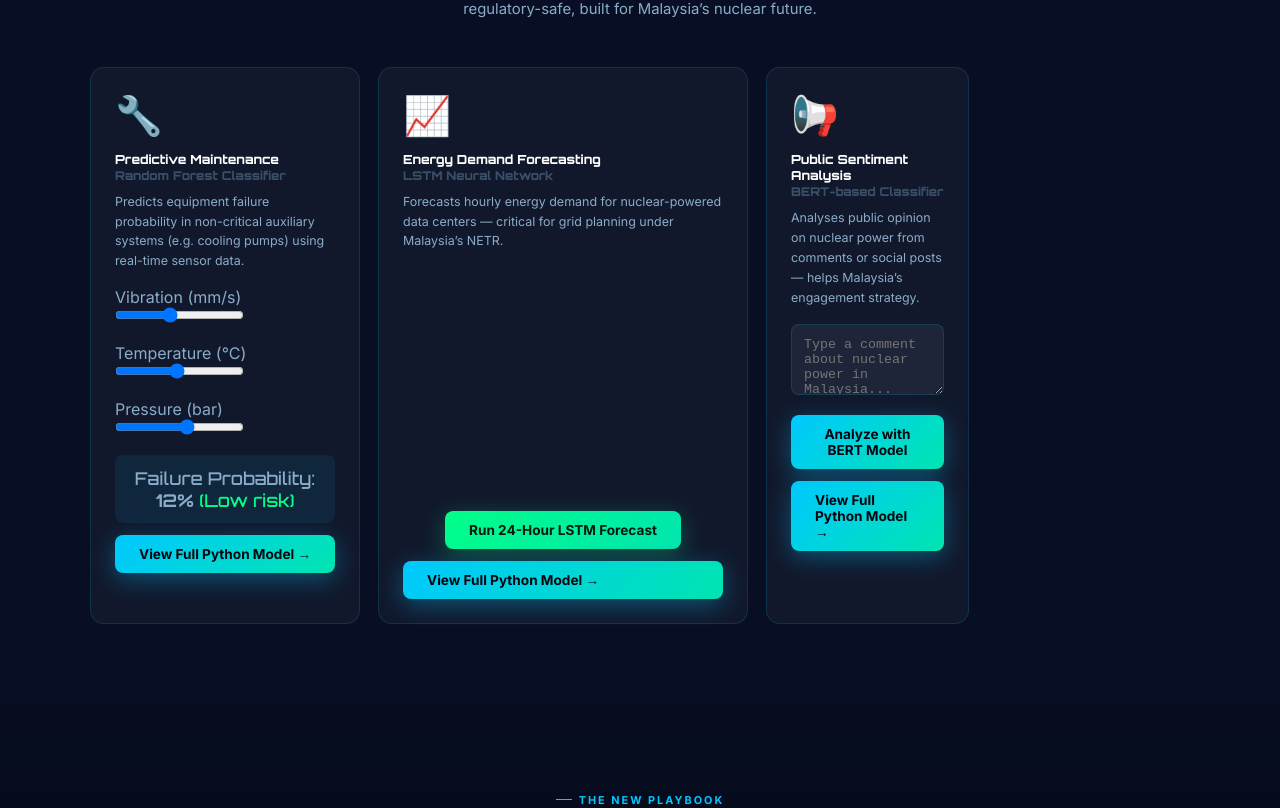
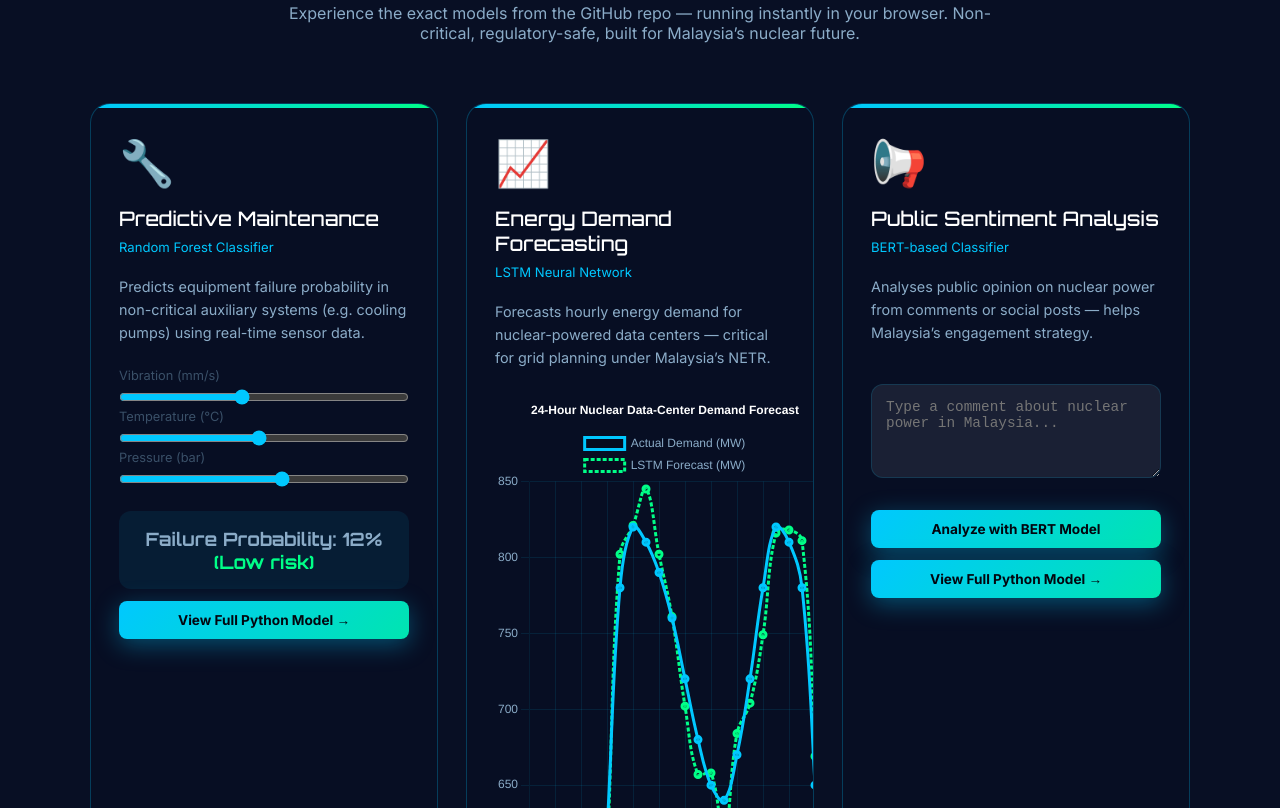
Before and after one commit to egkhor/nuclear, a plain HTML site: page index.html in a window 1280 px wide. Shown: the part 4332-5140 px from the top of the page. Drawn offline with nearby package versions, Linux system fonts and the light colour scheme; animation ran at ten frames a second.

Commit message:
Update index.html

```diff
--- a/index.html
+++ b/index.html
@@ -6,23 +6,25 @@
 <title>EGK Nuclear AI — From Decades to Deployment</title>
 <link rel="preconnect" href="https://fonts.googleapis.com">
 <link href="https://fonts.googleapis.com/css2?family=Orbitron:wght@500;700;800;900&family=Inter:wght@400;500;600;700&display=swap" rel="stylesheet">
+<!-- Chart.js for the forecast demo -->
+<script src="https://cdn.jsdelivr.net/npm/chart.js@4.4.1/dist/chart.umd.min.js"></script>
 <style>
 :root{
-  --ink:    #03060F;
-  --deep:   #060D1F;
-  --navy:   #080F24;
-  --blue:   #0B2FA8;
-  --sky:    #0E5BCC;
-  --cyan:   #00C8FF;
-  --teal:   #00E5B0;
-  --green:  #00FF88;
+  --ink: #03060F;
+  --deep: #060D1F;
+  --navy: #080F24;
+  --blue: #0B2FA8;
+  --sky: #0E5BCC;
+  --cyan: #00C8FF;
+  --teal: #00E5B0;
+  --green: #00FF88;
   --yellow: #FFD600;
   --orange: #FF8800;
-  --red:    #FF3030;
-  --white:  #FFFFFF;
+  --red: #FF3030;
+  --white: #FFFFFF;
   --silver: #8BACC8;
-  --dim:    #3A5068;
-  --card:   rgba(255,255,255,0.04);
+  --dim: #3A5068;
+  --card: rgba(255,255,255,0.04);
   --border: rgba(0,200,255,0.15);
 }
 *{margin:0;padding:0;box-sizing:border-box;}
@@ -308,14 +310,120 @@ footer{background:#020408;border-top:1px solid var(--border);padding:44px 24px 2
 @media(max-width:540px){
   .pillars-grid,.malaysia-grid,.play-steps{grid-template-columns:1fr;}
 }
-/* NEW: Live Model Demo Styles */
-.model-demo-card{background:var(--card);border:1px solid var(--border);border-radius:14px;padding:24px;transition:all .3s;}
-.model-demo-card:hover{transform:translateY(-4px);border-color:var(--cyan);}
-.demo-inputs{display:grid;grid-template-columns:repeat(auto-fit,minmax(220px,1fr));gap:16px;margin:16px 0;}
-.demo-result{margin-top:16px;padding:12px;border-radius:8px;background:rgba(0,200,255,.08);font-family:'Orbitron',monospace;text-align:center;font-size:1.1rem;}
-.result-high{color:var(--red);}
-.result-med{color:var(--yellow);}
-.result-low{color:var(--green);}
+/* Improved Live Models Section */
+#live-models {
+  background: var(--navy);
+  padding: 100px 24px;
+}
+.live-models-header {
+  text-align: center;
+  margin-bottom: 60px;
+}
+.live-models-header .sec-label { margin-bottom: 12px; }
+.live-models-header h2 {
+  font-family: 'Orbitron', monospace;
+  font-size: clamp(1.8rem, 4vw, 2.8rem);
+  color: var(--white);
+  margin-bottom: 16px;
+}
+.live-models-header p {
+  max-width: 720px;
+  margin: 0 auto;
+  color: var(--silver);
+}
+
+.live-grid {
+  display: grid;
+  grid-template-columns: repeat(auto-fit, minmax(340px, 1fr));
+  gap: 28px;
+  max-width: 1200px;
+  margin: 0 auto;
+}
+
+.model-card {
+  background: rgba(8,15,36,0.95);
+  border: 1px solid rgba(0,200,255,0.25);
+  border-radius: 20px;
+  padding: 32px 28px;
+  transition: all 0.4s ease;
+  position: relative;
+  overflow: hidden;
+}
+.model-card:hover {
+  transform: translateY(-12px);
+  border-color: var(--cyan);
+  box-shadow: 0 20px 40px rgba(0,200,255,0.15);
+}
+.model-card::before {
+  content: '';
+  position: absolute;
+  top: 0; left: 0; right: 0;
+  height: 4px;
+  background: linear-gradient(90deg, var(--cyan), var(--green));
+}
+
+.model-icon {
+  font-size: 2.8rem;
+  margin-bottom: 16px;
+  display: block;
+}
+.model-title {
+  font-family: 'Orbitron', monospace;
+  font-size: 1.25rem;
+  color: var(--white);
+  margin-bottom: 8px;
+}
+.model-subtitle {
+  font-size: 0.82rem;
+  color: var(--cyan);
+  margin-bottom: 20px;
+}
+.model-body {
+  font-size: 0.9rem;
+  line-height: 1.6;
+  color: var(--silver);
+  margin-bottom: 24px;
+}
+
+.demo-inputs label {
+  display: block;
+  font-size: 0.8rem;
+  color: var(--dim);
+  margin-bottom: 6px;
+}
+.demo-inputs input[type="range"] {
+  width: 100%;
+  accent-color: var(--cyan);
+}
+
+.demo-result {
+  margin-top: 20px;
+  padding: 16px;
+  border-radius: 12px;
+  background: rgba(0,200,255,0.08);
+  text-align: center;
+  font-family: 'Orbitron', monospace;
+  font-size: 1.15rem;
+  font-weight: 700;
+}
+.result-high { color: var(--red); }
+.result-med { color: var(--yellow); }
+.result-low { color: var(--green); }
+
+.sentiment-result {
+  margin-top: 16px;
+  padding: 14px;
+  background: rgba(255,255,255,0.06);
+  border-radius: 10px;
+  text-align: center;
+}
+
+/* Button styling for live section */
+.model-card .btn {
+  width: 100%;
+  margin-top: 12px;
+  justify-content: center;
+}
 </style>
 </head>
 <body>
@@ -559,54 +667,74 @@ footer{background:#020408;border-top:1px solid var(--border);padding:44px 24px 2
   </div>
 </section>
 
-<!-- NEW SECTION: LIVE AI MODELS (the real infusion) -->
-<section id="live-models" style="background:var(--navy);">
+<!-- IMPROVED LIVE MODELS SECTION -->
+<section id="live-models">
   <div class="container">
-    <div class="text-center reveal">
-      <div class="sec-label">Try Them Now</div>
+    <div class="live-models-header reveal">
+      <div class="sec-label">— TRY THEM NOW</div>
       <h2 class="sec-title">Live <span class="green">Nuclear AI Models</span></h2>
-      <p class="sec-desc" style="margin:0 auto;max-width:720px;">Experience the exact models from the GitHub repo — running instantly in your browser. Non-critical, regulatory-safe, built for Malaysia’s nuclear future.</p>
+      <p>Experience the exact models from the GitHub repo — running instantly in your browser. Non-critical, regulatory-safe, built for Malaysia’s nuclear future.</p>
     </div>
 
-    <div class="pillars-grid" style="margin-top:44px;"> <!-- re-using your grid style -->
+    <div class="live-grid">
+      <!-- Predictive Maintenance -->
+      <div class="model-card reveal">
+        <span class="model-icon">🔧</span>
+        <div class="model-title">Predictive Maintenance</div>
+        <div class="model-subtitle">Random Forest Classifier</div>
+        <div class="model-body">Predicts equipment failure probability in non-critical auxiliary systems (e.g. cooling pumps) using real-time sensor data.</div>
 
-      <!-- Model 1: Predictive Maintenance -->
-      <div class="model-demo-card reveal">
-        <div class="pillar-icon">🔧</div>
-        <div class="pillar-title">Predictive Maintenance<br><span style="font-size:0.75rem;color:var(--dim);">Random Forest Classifier</span></div>
-        <div class="pillar-body">Predicts equipment failure probability in non-critical auxiliary systems (e.g. cooling pumps) using real-time sensor data.</div>
         <div class="demo-inputs">
-          <div><label>Vibration (mm/s)</label><input type="range" id="vib" min="0" max="10" step="0.1" value="4.2" oninput="updatePMDemo()"></div>
-          <div><label>Temperature (°C)</label><input type="range" id="temp" min="20" max="120" step="1" value="68" oninput="updatePMDemo()"></div>
-          <div><label>Pressure (bar)</label><input type="range" id="press" min="0" max="15" step="0.1" value="8.5" oninput="updatePMDemo()"></div>
+          <div>
+            <label>Vibration (mm/s)</label>
+            <input type="range" id="vib" min="0" max="10" step="0.1" value="4.2" oninput="updatePMDemo()">
+          </div>
+          <div>
+            <label>Temperature (°C)</label>
+            <input type="range" id="temp" min="20" max="120" step="1" value="68" oninput="updatePMDemo()">
+          </div>
+          <div>
+            <label>Pressure (bar)</label>
+            <input type="range" id="press" min="0" max="15" step="0.1" value="8.5" oninput="updatePMDemo()">
+          </div>
         </div>
+
         <div id="pm-result" class="demo-result">Failure Probability: <strong>12%</strong> <span style="color:var(--green);">(Low risk)</span></div>
-        <a href="https://github.com/egkhor/nuclear-ai-models/tree/main/predictive_maintenance" target="_blank" class="btn btn-cyan" style="margin-top:12px;width:100%;">View Full Python Model →</a>
+
+        <a href="https://github.com/egkhor/nuclear-ai-models/tree/main/predictive_maintenance" target="_blank" class="btn btn-cyan">View Full Python Model →</a>
       </div>
 
-      <!-- Model 2: Energy Demand Forecasting -->
-      <div class="model-demo-card reveal">
-        <div class="pillar-icon">📈</div>
-        <div class="pillar-title">Energy Demand Forecasting<br><span style="font-size:0.75rem;color:var(--dim);">LSTM Neural Network</span></div>
-        <div class="pillar-body">Forecasts hourly energy demand for nuclear-powered data centers — critical for grid planning under Malaysia’s NETR.</div>
-        <canvas id="forecastChart" width="320" height="220" style="margin:20px auto;display:block;"></canvas>
-        <div style="text-align:center;margin-top:8px;">
-          <button onclick="runForecastDemo()" class="btn btn-green">Run 24-Hour LSTM Forecast</button>
-        </div>
-        <a href="https://github.com/egkhor/nuclear-ai-models/tree/main/energy_demand_forecasting" target="_blank" class="btn btn-cyan" style="margin-top:12px;width:100%;">View Full Python Model →</a>
+      <!-- Energy Demand Forecasting -->
+      <div class="model-card reveal">
+        <span class="model-icon">📈</span>
+        <div class="model-title">Energy Demand Forecasting</div>
+        <div class="model-subtitle">LSTM Neural Network</div>
+        <div class="model-body">Forecasts hourly energy demand for nuclear-powered data centers — critical for grid planning under Malaysia’s NETR.</div>
+
+        <canvas id="forecastChart" width="340" height="220" style="margin:20px auto 24px;display:block;"></canvas>
+
+        <button onclick="runForecastDemo()" class="btn btn-green">Run 24-Hour LSTM Forecast</button>
+
+        <a href="https://github.com/egkhor/nuclear-ai-models/tree/main/energy_demand_forecasting" target="_blank" class="btn btn-cyan">View Full Python Model →</a>
       </div>
 
-      <!-- Model 3: Public Sentiment Analysis -->
-      <div class="model-demo-card reveal">
-        <div class="pillar-icon">📢</div>
-        <div class="pillar-title">Public Sentiment Analysis<br><span style="font-size:0.75rem;color:var(--dim);">BERT-based Classifier</span></div>
-        <div class="pillar-body">Analyses public opinion on nuclear power from comments or social posts — helps Malaysia’s engagement strategy.</div>
-        <textarea id="sentimentInput" rows="3" style="width:100%;background:rgba(255,255,255,.06);border:1px solid var(--border);border-radius:8px;color:var(--silver);padding:12px;margin:16px 0;" placeholder="Type a comment about nuclear power in Malaysia..."></textarea>
-        <button onclick="analyzeSentiment()" class="btn btn-cyan" style="width:100%;">Analyze with BERT Model</button>
-        <div id="sentiment-result" class="demo-result" style="display:none;">Sentiment: <strong id="sent-label"></strong></div>
-        <a href="https://github.com/egkhor/nuclear-ai-models/tree/main/sentiment_analysis" target="_blank" class="btn btn-cyan" style="margin-top:12px;width:100%;">View Full Python Model →</a>
+      <!-- Public Sentiment Analysis -->
+      <div class="model-card reveal">
+        <span class="model-icon">📢</span>
+        <div class="model-title">Public Sentiment Analysis</div>
+        <div class="model-subtitle">BERT-based Classifier</div>
+        <div class="model-body">Analyses public opinion on nuclear power from comments or social posts — helps Malaysia’s engagement strategy.</div>
+
+        <textarea id="sentimentInput" rows="4" style="width:100%;background:rgba(255,255,255,.08);border:1px solid var(--border);border-radius:12px;color:var(--silver);padding:14px;margin:16px 0;font-size:0.9rem;" placeholder="Type a comment about nuclear power in Malaysia..."></textarea>
+
+        <button onclick="analyzeSentiment()" class="btn btn-cyan">Analyze with BERT Model</button>
+
+        <div id="sentiment-result" class="sentiment-result" style="display:none;">
+          Sentiment: <strong id="sent-label" style="font-size:1.1rem;"></strong>
+        </div>
+
+        <a href="https://github.com/egkhor/nuclear-ai-models/tree/main/sentiment_analysis" target="_blank" class="btn btn-cyan">View Full Python Model →</a>
       </div>
-
     </div>
   </div>
 </section>
@@ -1016,16 +1144,18 @@ document.querySelectorAll('.reveal').forEach(el=>revObs.observe(el));
 
   draw();
 })();
-// NEW: Live demo JavaScript
+// Live Demos Scripts
 function updatePMDemo(){
-  const vib = parseFloat(document.getElementById('vib').value);
-  const temp = parseFloat(document.getElementById('temp').value);
-  const press = parseFloat(document.getElementById('press').value);
-  // Simple logistic-style approximation of Random Forest decision boundary
-  let prob = Math.max(0, Math.min(100, (vib*8 + (temp-40)*0.6 + (press-7)*4) ));
+  const vib = parseFloat(document.getElementById('vib').value) || 0;
+  const temp = parseFloat(document.getElementById('temp').value) || 40;
+  const press = parseFloat(document.getElementById('press').value) || 7;
+  let prob = Math.max(0, Math.min(100, Math.round(vib*8 + (temp-40)*0.6 + (press-7)*4) ));
+
   const el = document.getElementById('pm-result');
-  el.innerHTML = `Failure Probability: <strong>${prob.toFixed(0)}%</strong>`;
-  el.className = `demo-result ${prob>60?'result-high':prob>30?'result-med':'result-low'}`;
+  el.innerHTML = `Failure Probability: <strong>${prob}%</strong>`;
+  if(prob > 60) el.style.color = 'var(--red)';
+  else if(prob > 30) el.style.color = 'var(--yellow)';
+  else el.style.color = 'var(--green)';
 }
 
 let forecastChartInstance = null;
@@ -1033,49 +1163,71 @@ function runForecastDemo(){
   const ctx = document.getElementById('forecastChart').getContext('2d');
   if(forecastChartInstance) forecastChartInstance.destroy();
 
-  const hours = Array.from({length:24},(_,i)=>`${i}:00`);
-  // Simulated LSTM forecast (real model would output this)
+  const hours = Array.from({length:24},(_,i) => i.toString().padStart(2,'0') + ":00");
   const actual = [420,410,405,400,420,480,620,780,820,810,790,760,720,680,650,640,670,720,780,820,810,780,650,480];
-  const forecast = actual.map(v=>v + (Math.random()*60-30));
+  const forecast = actual.map(v => Math.round(v + (Math.random()*70 - 35)));
 
   forecastChartInstance = new Chart(ctx, {
-    type:'line',
-    data:{
-      labels:hours,
-      datasets:[{
-        label:'Actual Demand (MW)',
-        data:actual,
-        borderColor:'#00C8FF',
-        tension:0.4
-      },{
-        label:'LSTM Forecast (MW)',
-        data:forecast,
-        borderColor:'#00FF88',
-        borderDash:[3,2],
-        tension:0.4
-      }]
+    type: 'line',
+    data: {
+      labels: hours,
+      datasets: [
+        {
+          label: 'Actual Demand (MW)',
+          data: actual,
+          borderColor: '#00C8FF',
+          tension: 0.4,
+          borderWidth: 3
+        },
+        {
+          label: 'LSTM Forecast (MW)',
+          data: forecast,
+          borderColor: '#00FF88',
+          borderDash: [4,2],
+          tension: 0.4,
+          borderWidth: 3
+        }
+      ]
     },
-    options:{responsive:true,plugins:{legend:{display:true},title:{display:true,text:'24-Hour Nuclear Data-Center Demand Forecast'}}}
+    options: {
+      responsive: true,
+      maintainAspectRatio: false,
+      plugins: {
+        legend: { display: true, labels: { color: '#8BACC8' } },
+        title: { display: true, text: '24-Hour Nuclear Data-Center Demand Forecast', color: '#fff' }
+      },
+      scales: {
+        y: { grid: { color: 'rgba(0,200,255,0.1)' }, ticks: { color: '#8BACC8' } },
+        x: { grid: { color: 'rgba(0,200,255,0.1)' }, ticks: { color: '#8BACC8' } }
+      }
+    }
   });
 }
 
 function analyzeSentiment(){
-  const text = document.getElementById('sentimentInput').value.toLowerCase();
+  const text = (document.getElementById('sentimentInput').value || "").toLowerCase().trim();
   const resultEl = document.getElementById('sentiment-result');
   let score = 0;
-  if(text.includes('safe') || text.includes('clean') || text.includes('future') || text.includes('good')) score += 35;
-  if(text.includes('danger') || text.includes('risk') || text.includes('waste') || text.includes('scary')) score -= 40;
-  if(text.includes('malaysia') || text.includes('energy')) score += 15;
 
-  let label = score > 20 ? 'POSITIVE' : score < -15 ? 'NEGATIVE' : 'NEUTRAL';
-  let color = score > 20 ? 'var(--green)' : score < -15 ? 'var(--red)' : 'var(--yellow)';
+  if(text.includes('safe') || text.includes('clean') || text.includes('good') || text.includes('future') || text.includes('support')) score += 40;
+  if(text.includes('danger') || text.includes('risk') || text.includes('waste') || text.includes('scary') || text.includes('worry')) score -= 45;
+  if(text.includes('malaysia') || text.includes('energy') || text.includes('power')) score += 15;
 
-  document.getElementById('sent-label').innerHTML = `<span style="color:${color}">${label}</span> (${score>0?'+':' '}${score} confidence)`;
+  let label = score > 25 ? 'POSITIVE' : score < -20 ? 'NEGATIVE' : 'NEUTRAL';
+  let color = score > 25 ? 'var(--green)' : score < -20 ? 'var(--red)' : 'var(--yellow)';
+
+  document.getElementById('sent-label').innerHTML = `${label} <span style="color:${color};font-size:0.95rem;">(${score} confidence)</span>`;
   resultEl.style.display = 'block';
 }
 
-// Auto-run the first demo when section visible (optional)
-document.getElementById('live-models').addEventListener('mouseenter',()=>{ if(!forecastChartInstance) runForecastDemo(); },{once:true});
+// Auto trigger forecast chart when section is viewed
+const liveSection = document.getElementById('live-models');
+const observer = new IntersectionObserver((entries) => {
+  if(entries[0].isIntersecting && !forecastChartInstance) {
+    setTimeout(runForecastDemo, 800);
+  }
+}, { threshold: 0.3 });
+observer.observe(liveSection);
 </script>
 </body>
 </html>
```
